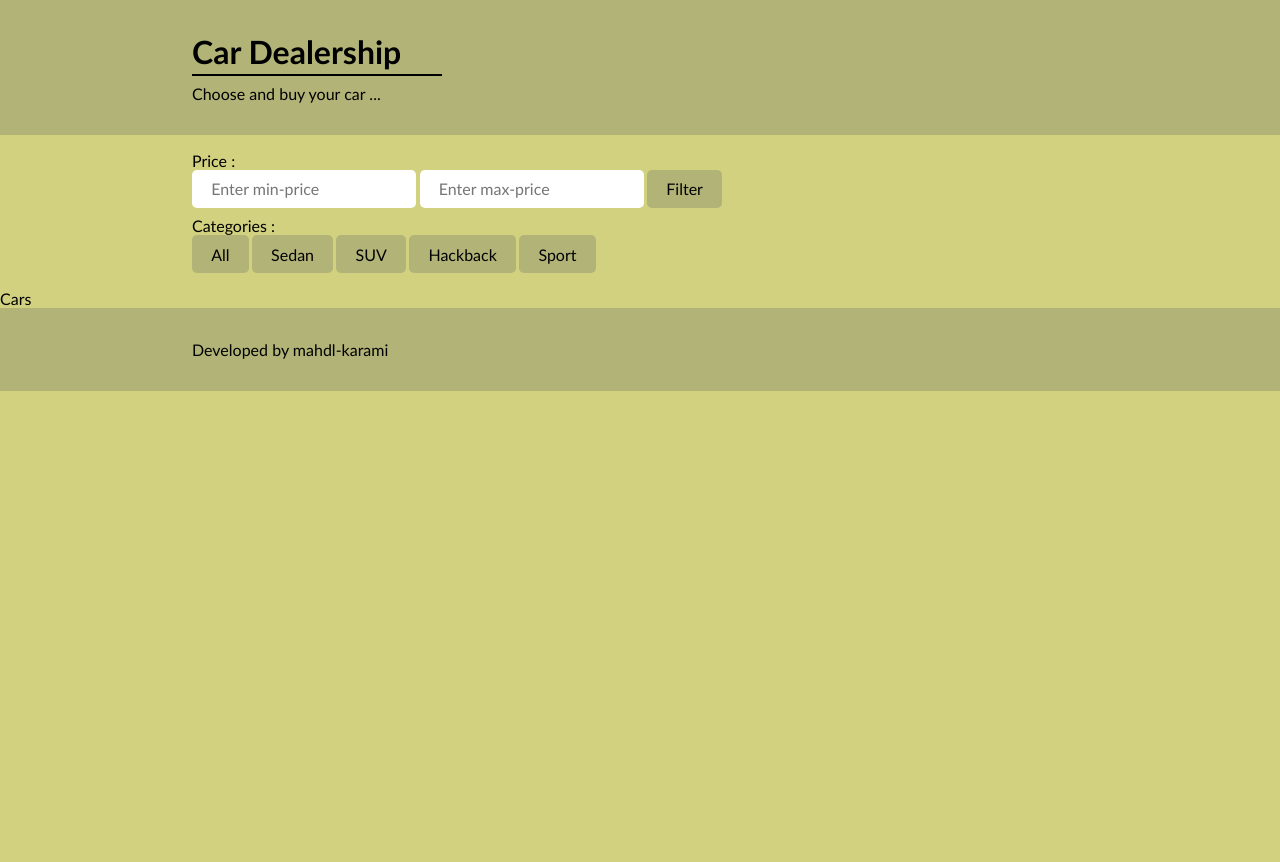
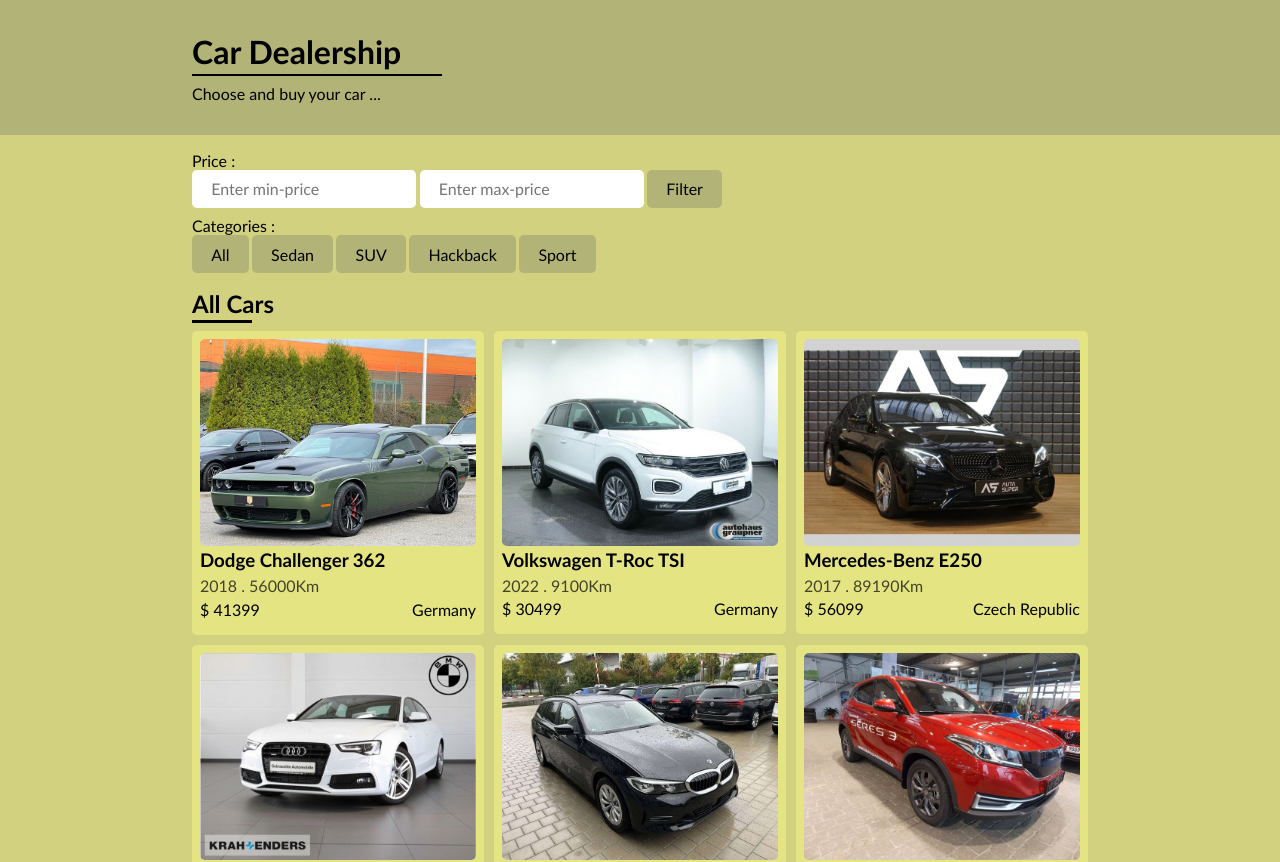
Before and after one commit to mahdl-karami/njs-car-dealership, a Next.js app: page /cars in a window 1280 px wide. Shown: the top 862 px of the page. Before the commit the page ends 800 px from the top, so only its background shows below. Built offline with nearby package versions, Linux system fonts and the light colour scheme.

Commit message:
render all cars category

```diff
--- a/src/pages/cars/index.js
+++ b/src/pages/cars/index.js
@@ -1,7 +1,19 @@
-import React from "react";
+import CarCard from "@/components/CarCard";
+import cars from "@/data/carsData";
 
 const Cars = () => {
-  return <div>Cars</div>;
+  return (
+    <div className="wrapper">
+      <h2 className="title">All Cars</h2>
+      <div className="grid">
+        {cars.map((car, i) => (
+          <div key={i}>
+            <CarCard car={car} />
+          </div>
+        ))}
+      </div>
+    </div>
+  );
 };
 
 export default Cars;
--- a/src/styles/globals.css
+++ b/src/styles/globals.css
@@ -53,3 +53,18 @@
     ". . ."
     ". . .";
 }
+
+.title {
+  position: relative;
+  margin-bottom: 0.5rem;
+  padding-bottom: 0.3rem;
+}
+.title::after {
+  content: "";
+  width: 60px;
+  height: 3px;
+  background: var(--text);
+  position: absolute;
+  bottom: 0;
+  left: 0;
+}
```
